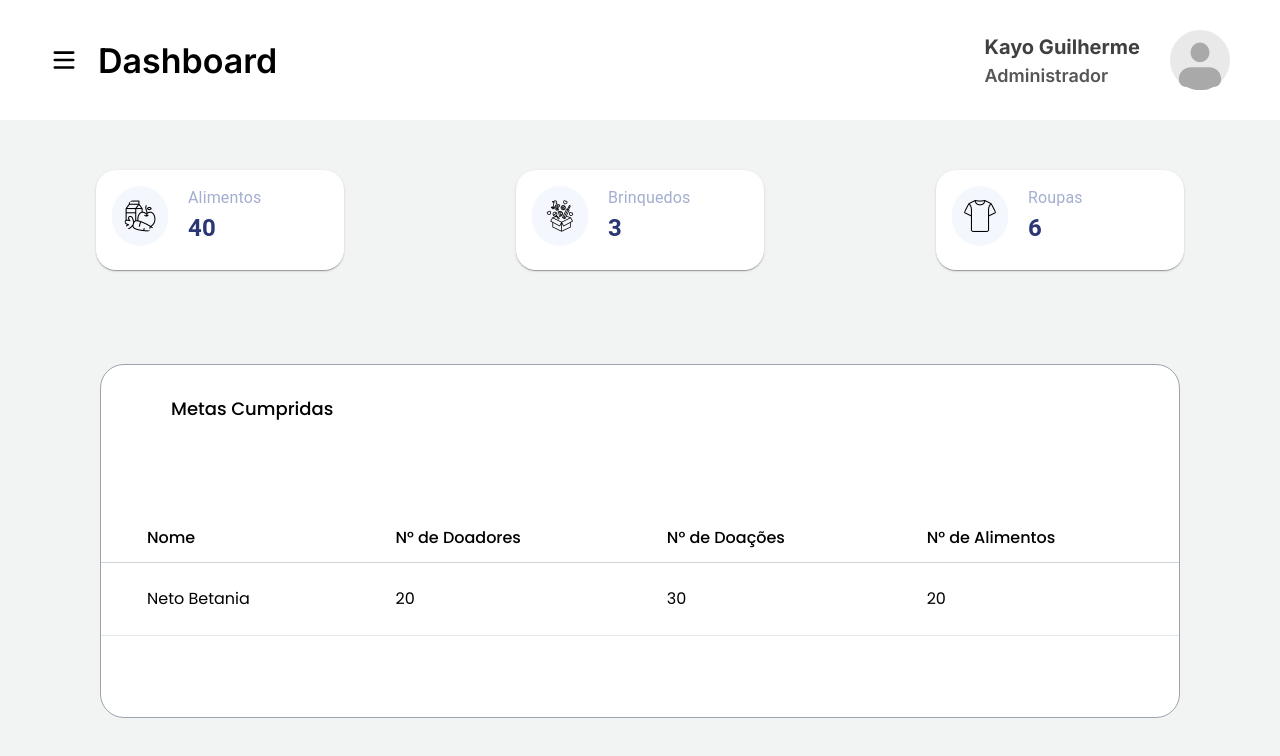
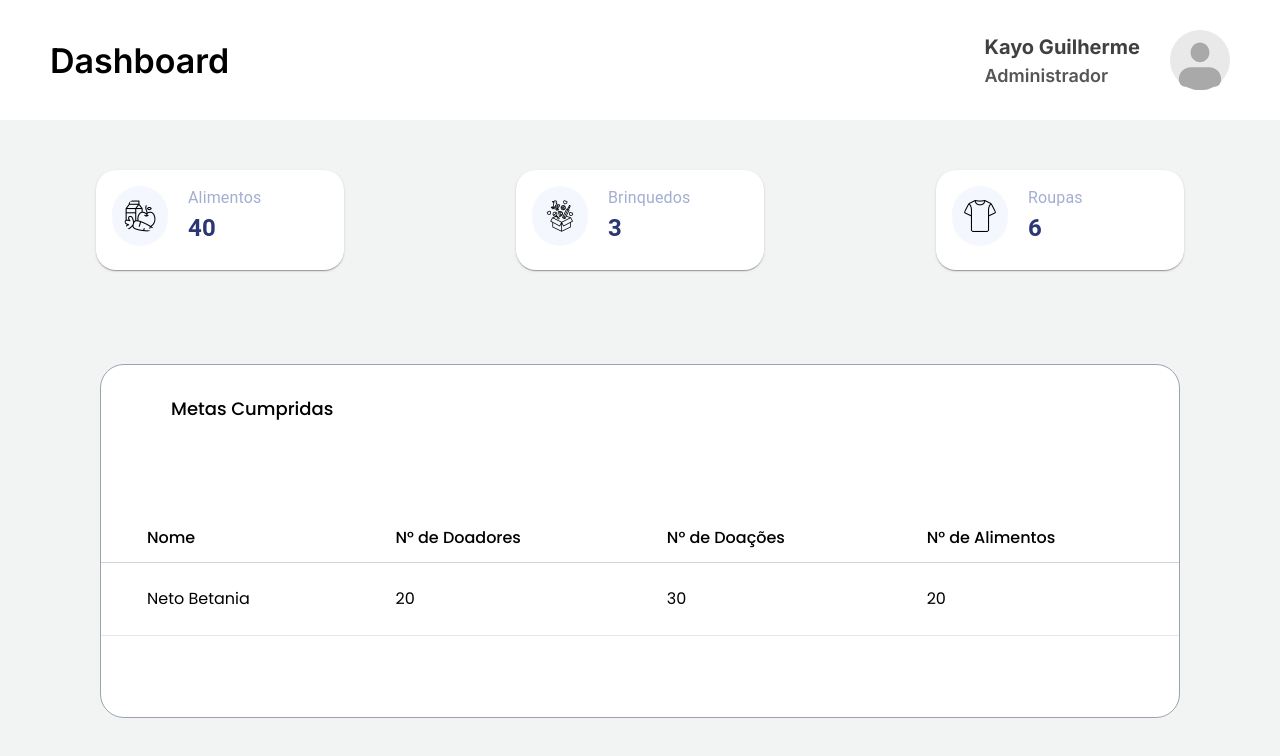
Before and after one commit to gabriellxz/natal_solidario_front, a React (Vite) app: page /dashboard in a window 1280 px wide. Shown: the top 756 px of the page. Built offline with nearby package versions, Linux system fonts and the light colour scheme.

Commit message:
feat: navbar mobile

```diff
--- a/src/components/Dashboard/Header.tsx
+++ b/src/components/Dashboard/Header.tsx
@@ -21,7 +21,7 @@ export default function Header(
   return (
     <header className="flex items-center justify-between bg-whiteChristmas-100 w-full font-inter px-[50px] py-[30px]">
       <div className="flex items-center gap-5">
-        <Bars3Icon className="w-7 cursor-pointer" onClick={() => setOpenNavSide(!openNavSide)}/>
+        <Bars3Icon className="w-7 cursor-pointer sm:hidden" onClick={() => setOpenNavSide(!openNavSide)}/>
         <h1 className="font-semibold text-[34px]">{title}</h1>
       </div>
       <div className="flex items-center gap-[30px]">
```
